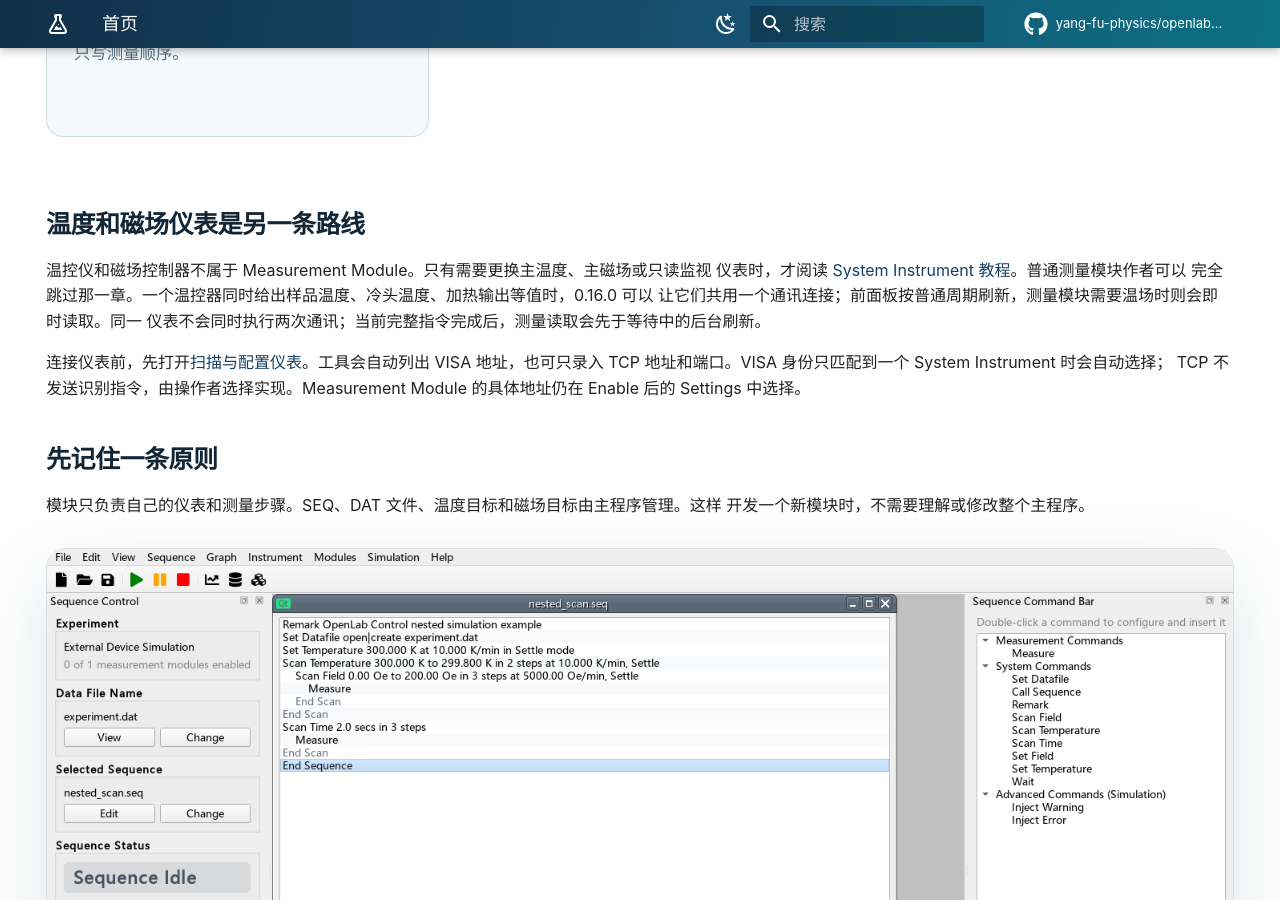
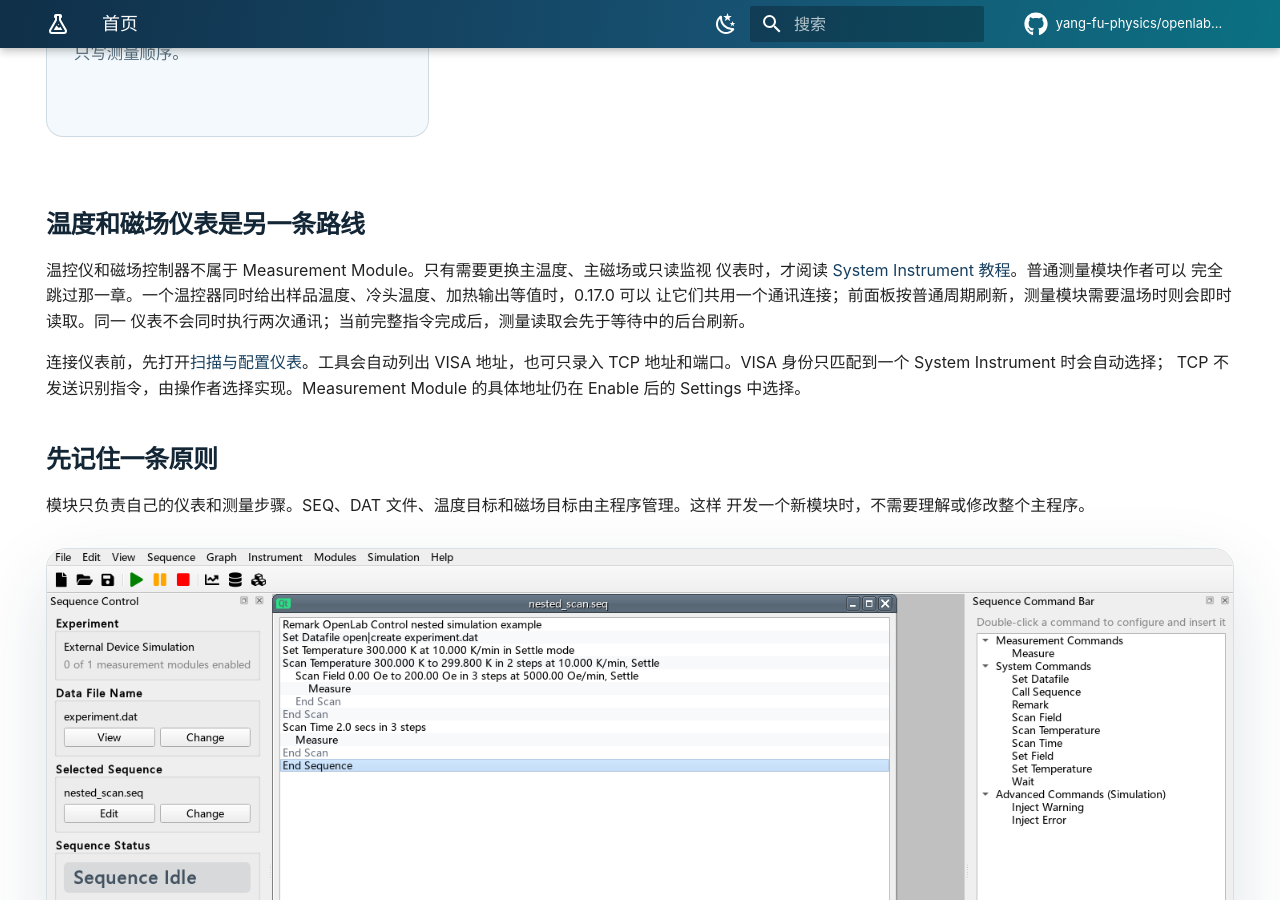
Before and after one commit to yang-fu-physics/openlab-control, an MkDocs documentation site: the page built from docs/index.md, in a window 1280 px wide and 900 px high, scrolled down 1569 px. Built offline with MkDocs 1.6.1 and Material for MkDocs 9.7.7, drawn with Linux system fonts in a browser that asks for light colours; comment, search, counter and statistics services are not loaded; some of the changed text lies outside the part shown.

Commit message:
chore: prepare v0.17.0

```diff
--- a/docs/index.md
+++ b/docs/index.md
@@ -6,7 +6,7 @@
 
 <section class="olc-hero">
   <div>
-    <div class="olc-eyebrow">OpenLab Control 0.16.0 · 中文教程</div>
+    <div class="olc-eyebrow">OpenLab Control 0.17.0 · 中文教程</div>
     <h1>先做出一个能测量的模块，再慢慢增加功能。</h1>
     <p class="olc-hero-copy">
       不需要先读懂整个程序。你可以复制一个不连接仪表的四通道例子，运行成功后，再加入
@@ -83,7 +83,7 @@
 
 温控仪和磁场控制器不属于 Measurement Module。只有需要更换主温度、主磁场或只读监视
 仪表时，才阅读 [System Instrument 教程](development/system-instrument.md)。普通测量模块作者可以
-完全跳过那一章。一个温控器同时给出样品温度、冷头温度、加热输出等值时，0.16.0 可以
+完全跳过那一章。一个温控器同时给出样品温度、冷头温度、加热输出等值时，0.17.0 可以
 让它们共用一个通讯连接；前面板按普通周期刷新，测量模块需要温场时则会即时读取。同一
 仪表不会同时执行两次通讯；当前完整指令完成后，测量读取会先于等待中的后台刷新。
 
--- a/pyproject.toml
+++ b/pyproject.toml
@@ -4,7 +4,7 @@
 
 [project]
 name = "openlab-control"
-version = "0.16.0"
+version = "0.17.0"
 description = "Low-temperature, magnetic-field and modular measurement control framework"
 readme = "README.md"
 requires-python = ">=3.11"
--- a/src/labcontrol/__init__.py
+++ b/src/labcontrol/__init__.py
@@ -5,4 +5,4 @@
 保持一致。
 """
 
-__version__ = "0.16.0"
+__version__ = "0.17.0"
```
Also changed, not shown: CHANGELOG.md (+14 -0 lines), README.md (+1 -1 lines), docs/ARCHITECTURE.md (+2 -2 lines), docs/DAT_FORMAT.md (+1 -1 lines), docs/development/first-system-instrument.md (+1 -1 lines), docs/getting-started/source.md (+1 -1 lines), docs/getting-started/windows.md (+5 -5 lines), 2 other files.
